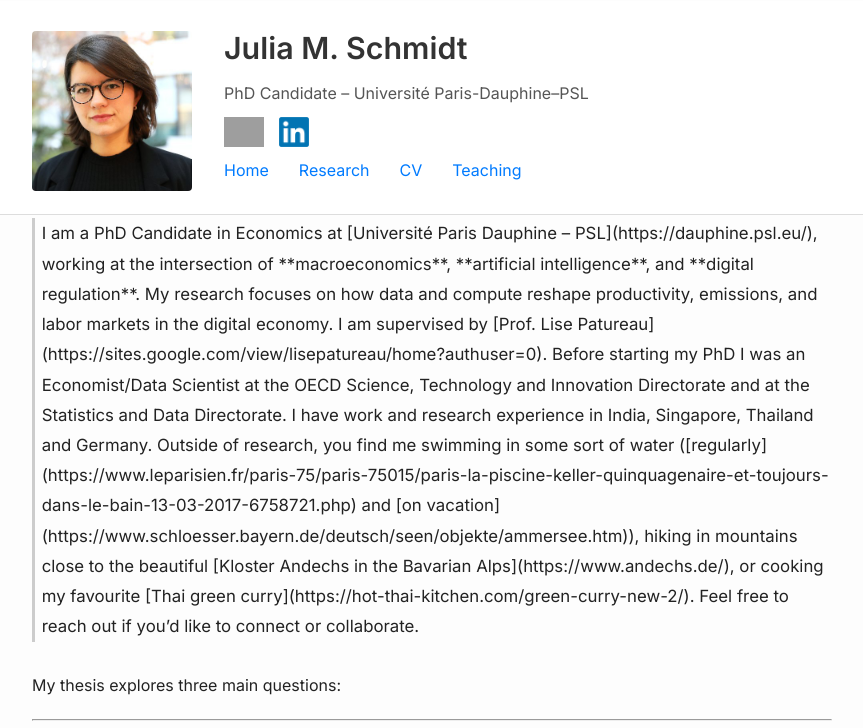
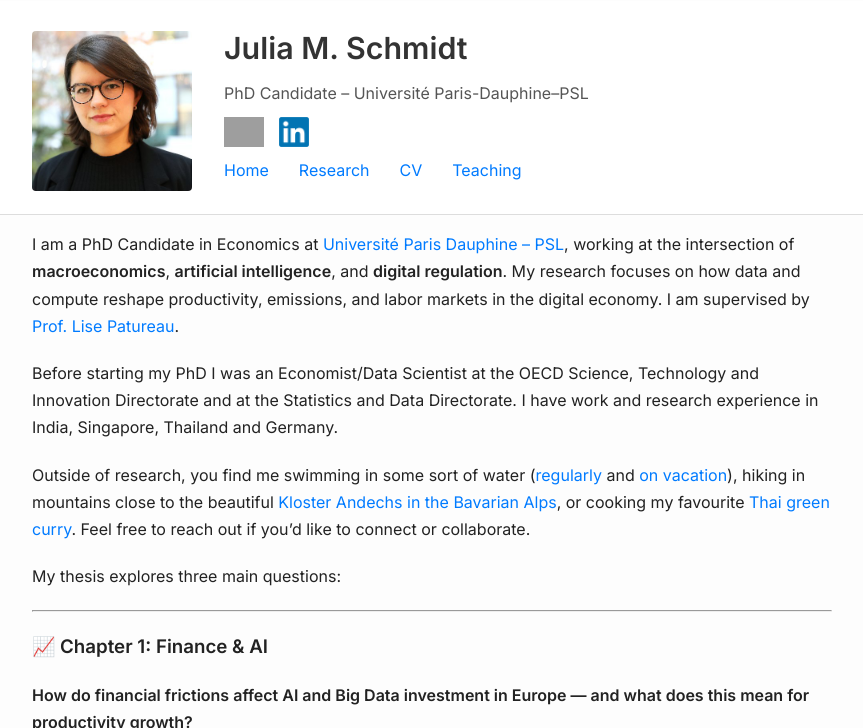
Before and after one commit to julia-m-schmidt/julia-m-schmidt.github.io, a Jekyll site: the page built from home.md, in a window 1280 px wide and 900 px high, cut to the strip 172-900 px from the top of the window. Shown: the whole strip, without its empty margins (208-1071 px from the left). Built offline with Jekyll 4.4.1, drawn with Linux system fonts in a browser that asks for light colours; grey boxes are pictures that could not be loaded.

Commit message:
Update home.md

```diff
--- a/home.md
+++ b/home.md
@@ -4,7 +4,6 @@ title: "Home"
 permalink: /
 ---
 
-<div class="home-intro">
 
 I am a PhD Candidate in Economics at [Université Paris Dauphine – PSL](https://dauphine.psl.eu/), working at the intersection of **macroeconomics**, **artificial intelligence**, and **digital regulation**. My research focuses on how data and compute reshape productivity, emissions, and labor markets in the digital economy. I am supervised by [Prof. Lise Patureau](https://sites.google.com/view/lisepatureau/home?authuser=0).
 
@@ -12,7 +11,6 @@ Before starting my PhD I was an Economist/Data Scientist at the OECD Science, Te
 
 Outside of research, you find me swimming in some sort of water ([regularly](https://www.leparisien.fr/paris-75/paris-75015/paris-la-piscine-keller-quinquagenaire-et-toujours-dans-le-bain-13-03-2017-6758721.php) and [on vacation](https://www.schloesser.bayern.de/deutsch/seen/objekte/ammersee.htm)), hiking in mountains close to the beautiful [Kloster Andechs in the Bavarian Alps](https://www.andechs.de/), or cooking my favourite [Thai green curry](https://hot-thai-kitchen.com/green-curry-new-2/). Feel free to reach out if you’d like to connect or collaborate.
 
-</div>
 
 My thesis explores three main questions:
 
```
